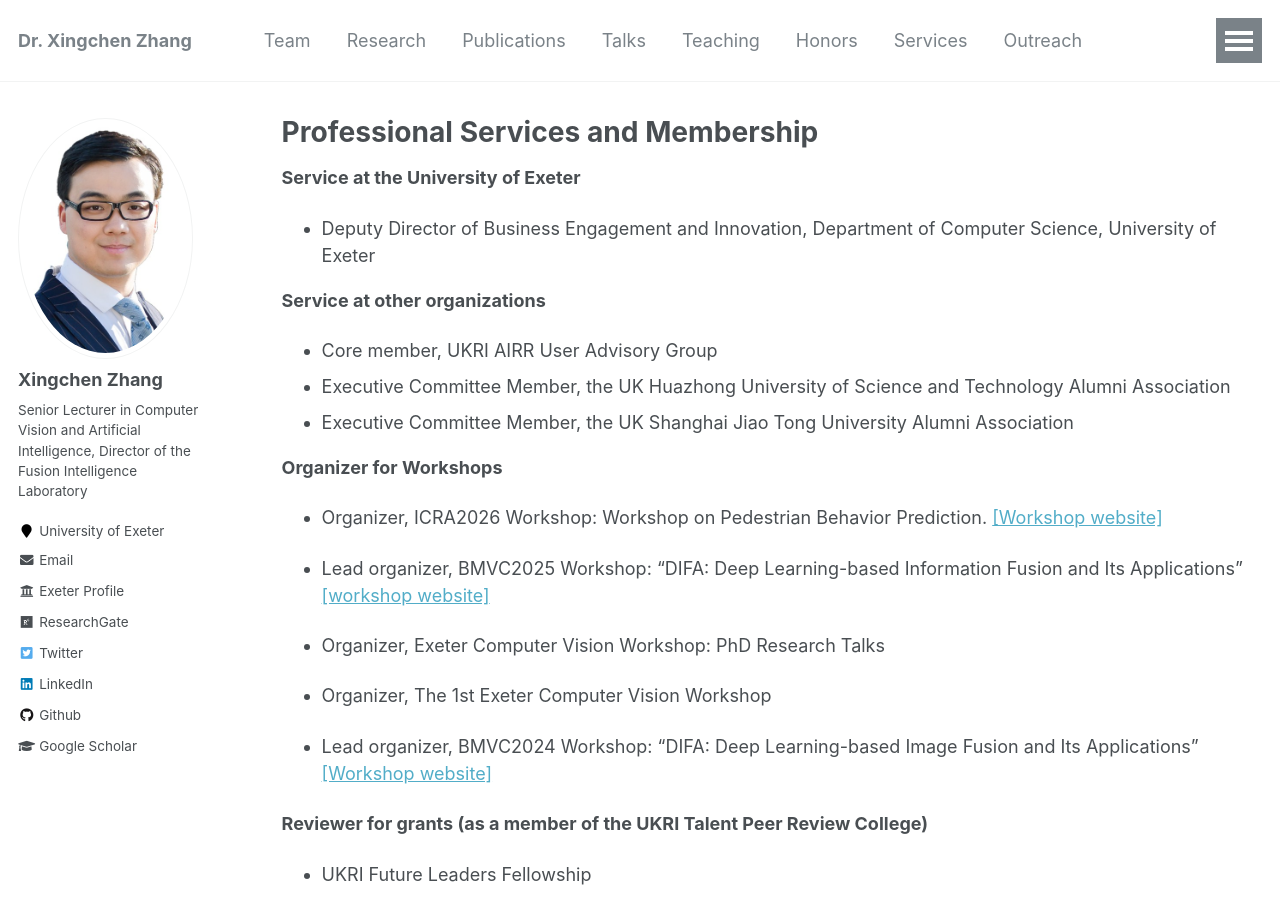
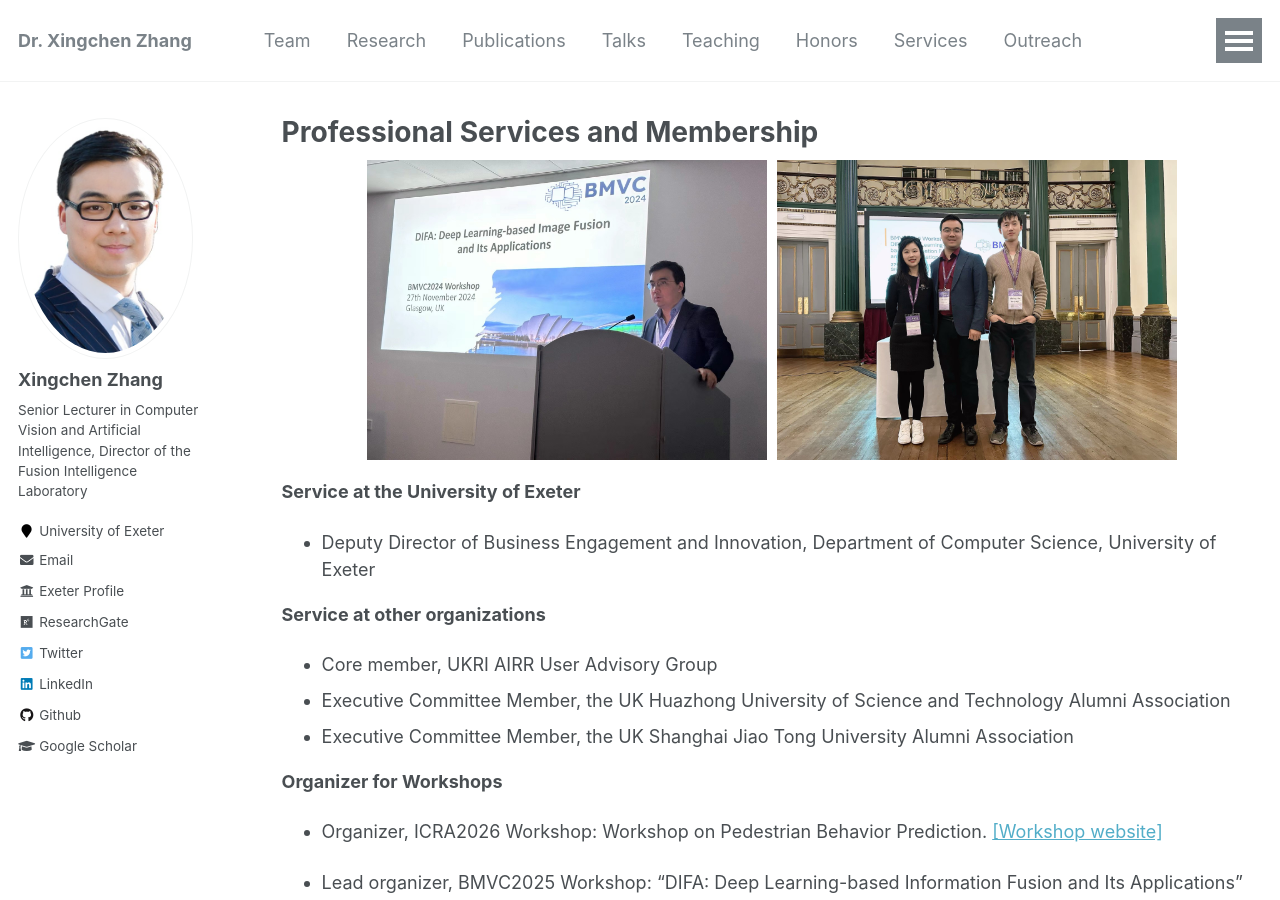
Before and after one commit to xingchenzhang/xingchenzhang.github.io, a Jekyll site: the page built from _pages/service.md, in a window 1280 px wide and 900 px high. Built offline with Jekyll 4.4.1, drawn with Linux system fonts in a browser that asks for light colours.

Commit message:
update service images

```diff
--- a/_pages/service.md
+++ b/_pages/service.md
@@ -5,6 +5,12 @@ permalink: /services/
 author_profile: true
 ---
 {% include base_path %}
+
+
+<div style="display: flex; justify-content: center;">
+  <img src="/images/service/bmvc2024-2.JPG" alt="image1" width="400" style="margin-right: 10px;">
+  <img src="/images/service/bmvc2025.JPG" alt="image2" width="400">
+</div>
 
 **Service at the University of Exeter**
 
```
Also changed, not shown: images/service/bmvc2024-1.JPG (added), images/service/bmvc2024-2.JPG (added), images/service/bmvc2025.JPG (added), 2 other files.
